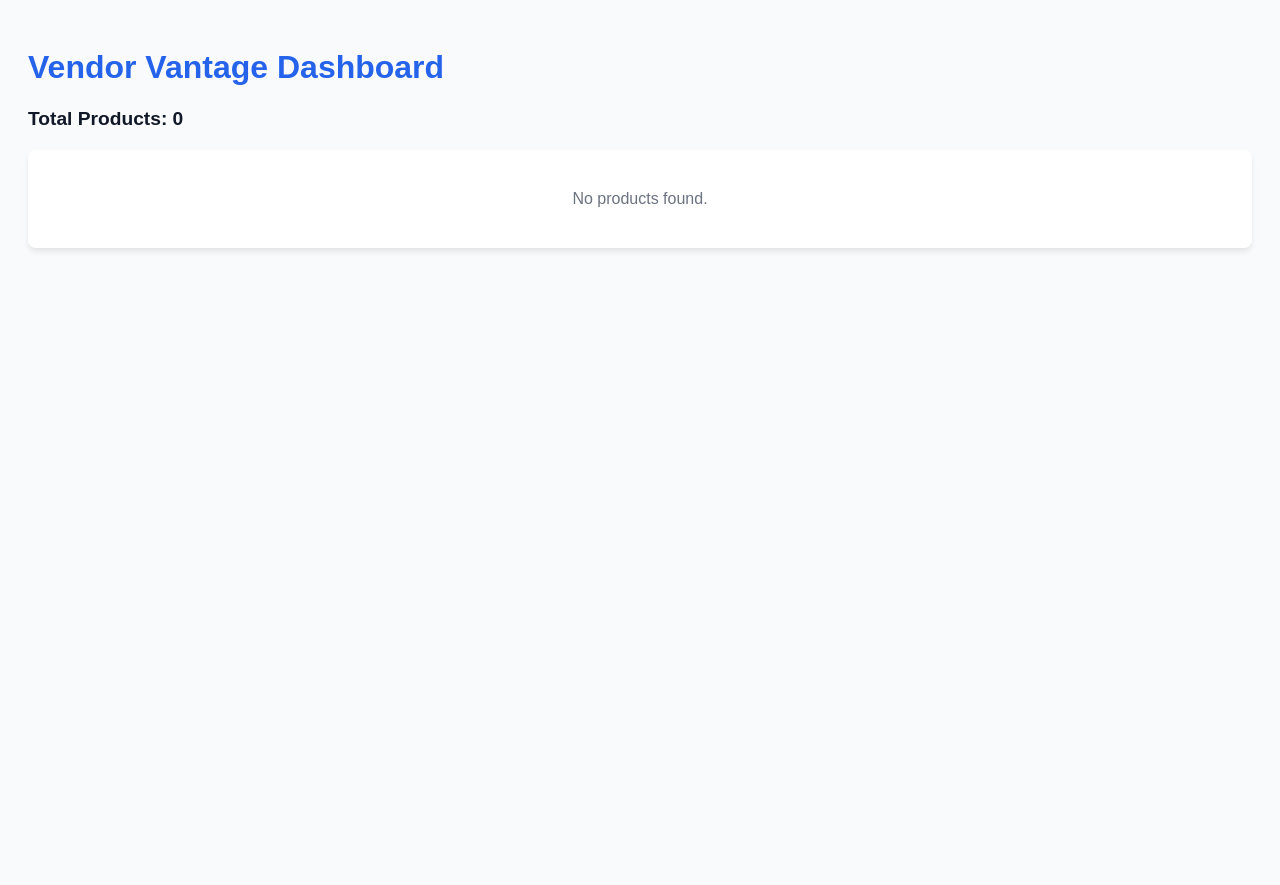
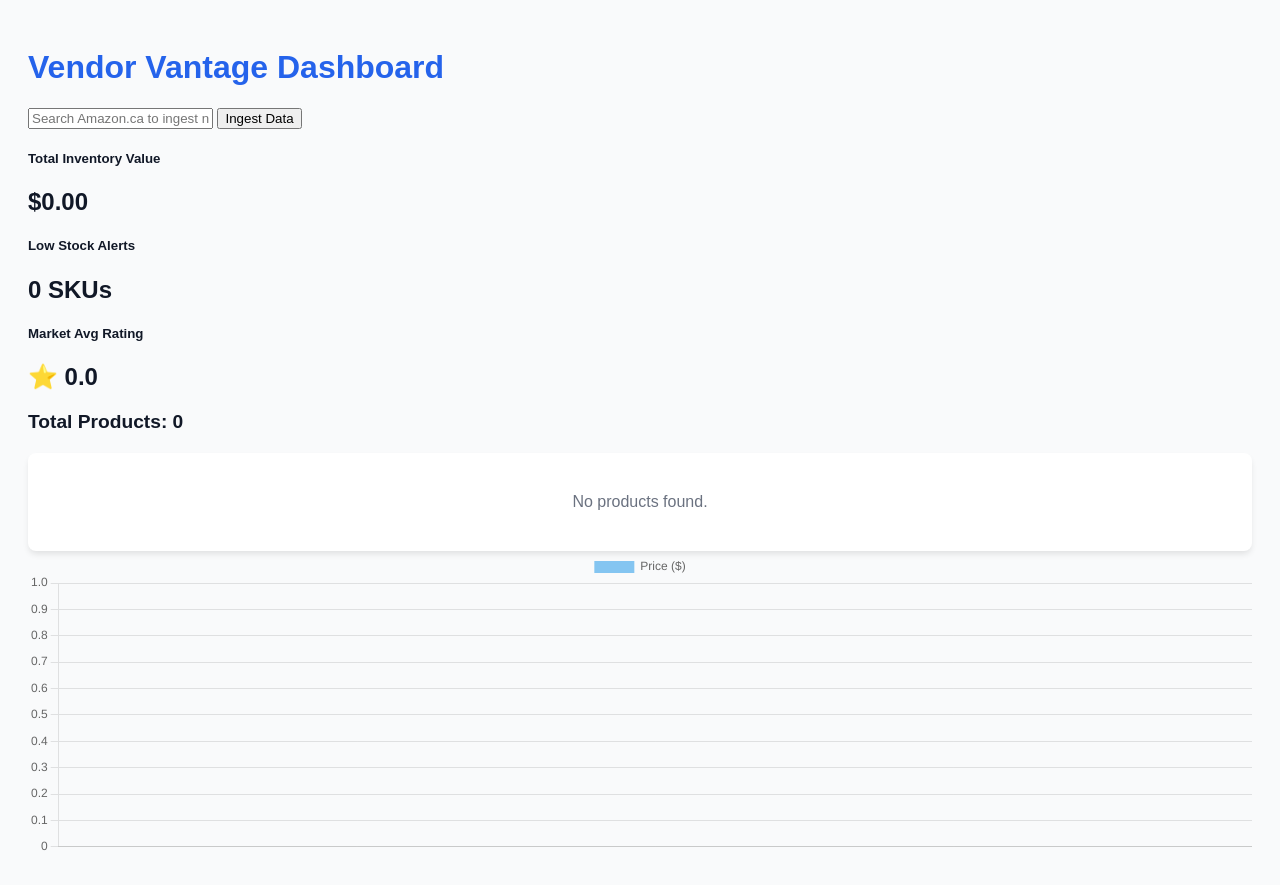
Before and after one commit to AkshatPat3l/VendorVantage, a Flask app: page / in a window 1280 px wide. Before the commit the page ends 251 px from the top, so only its background shows below. Run offline with Flask 3, Linux system fonts and the light colour scheme; data that the repository does not hold is empty; some libraries are stand-ins or nearby versions.

Commit message:
Implemented Search and Rainforest API Ingestion

```diff
--- a/app.py
+++ b/app.py
@@ -1,21 +1,56 @@
 import os
-from flask import Flask, render_template
+from flask import Flask, render_template, request, redirect, flash
 from db import execute_query
 
 app = Flask(__name__)
 
+@app.route('/search', methods=['POST'])
+def handle_search():
+    search_term = request.form.get('query')
+    if not search_term:
+        return redirect('/')
+
+    # Import and trigger the harvester logic
+    from ingest_amazon import harvest_amazon_by_term
+
+    try:
+        count = harvest_amazon_by_term(search_term)
+        # flash(f"Success! Added {count} products for '{search_term}'") # Optional flash message
+    except Exception as e:
+        print(f"Search Ingest Error: {e}")
+
+    return redirect('/')
+
+
+
+
 @app.route('/')
 def dashboard():
-    # COALESCE ensures that if stock_level is NULL, it returns 0 instead
+    # 1. Fetch the products with stock
     query = """
         SELECT p.*, COALESCE(i.stock_level, 0) as stock_level
         FROM products p
         LEFT JOIN inventory i ON p.id = i.product_id
         ORDER BY p.price DESC;
     """
-    data = execute_query(query)
-    count = len(data) if data else 0
-    return render_template('index.html', products=data, total=count)
+    products = execute_query(query) or []
+
+    # 2. Calculate KPI Metrics
+    total_value = sum(p['price'] * p['stock_level'] for p in products) if products else 0
+    low_stock_count = sum(1 for p in products if p['stock_level'] < 20) if products else 0
+
+    valid_ratings = [p['rating'] for p in products if p.get('rating') is not None]
+    if valid_ratings:
+        avg_rating = float(sum(valid_ratings) / len(valid_ratings))
+    else:
+        avg_rating = 0.0
+
+    return render_template('index.html',
+                           products=products,
+                           total=len(products),
+                           total_value=total_value,
+                           low_stock=low_stock_count,
+                           avg_rating=round(avg_rating, 1))
 # Professional "Health" endpoint
 @app.route('/health')
 def health():
--- a/pyrightconfig.json
+++ /dev/null
@@ -1,5 +0,0 @@
-{
-  "venvPath": ".",
-  "venv": "venv",
-  "extraPaths": ["venv/lib/python3.14/site-packages"]
-}
--- a/templates/index.html
+++ b/templates/index.html
@@ -55,6 +55,35 @@
   </head>
   <body>
     <h1>Vendor Vantage Dashboard</h1>
+    <div class="row mb-4">
+    <div class="col-md-12">
+        <form action="/search" method="POST" class="d-flex shadow-sm">
+            <input type="text" name="query" class="form-control form-control-lg"
+                   placeholder="Search Amazon.ca to ingest new products (e.g., 'Coffee Makers')..." required>
+            <button type="submit" class="btn btn-primary btn-lg ms-2">Ingest Data</button>
+        </form>
+    </div>
+</div>
+    <div class="row mb-4">
+    <div class="col-md-4">
+        <div class="card bg-primary text-white p-3">
+            <h5>Total Inventory Value</h5>
+            <h2>${{ "{:,.2f}".format(total_value) }}</h2>
+        </div>
+    </div>
+    <div class="col-md-4">
+        <div class="card bg-danger text-white p-3">
+            <h5>Low Stock Alerts</h5>
+            <h2>{{ low_stock }} SKUs</h2>
+        </div>
+    </div>
+    <div class="col-md-4">
+        <div class="card bg-warning text-dark p-3">
+            <h5>Market Avg Rating</h5>
+            <h2>⭐ {{ avg_rating }}</h2>
+        </div>
+    </div>
+</div>
     <div class="stats">Total Products: {{ total }}</div>
 
     <div class="table-container">
@@ -93,5 +122,23 @@
       <div class="empty-state">No products found.</div>
       {% endif %}
     </div>
+
+    <canvas id="priceChart" width="400" height="100"></canvas>
+
+<script src="https://cdn.jsdelivr.net/npm/chart.js"></script>
+<script>
+    const ctx = document.getElementById('priceChart').getContext('2d');
+    new Chart(ctx, {
+        type: 'bar',
+        data: {
+            labels: [{% for p in products[:10] %}"{{ p.title[:20] }}...",{% endfor %}],
+            datasets: [{
+                label: 'Price ($)',
+                data: [{% for p in products[:10] %}{{ p.price }},{% endfor %}],
+                backgroundColor: 'rgba(54, 162, 235, 0.6)'
+            }]
+        }
+    });
+</script>
   </body>
 </html>
```
Also changed, not shown: ingest_amazon.py (+5 -3 lines).
